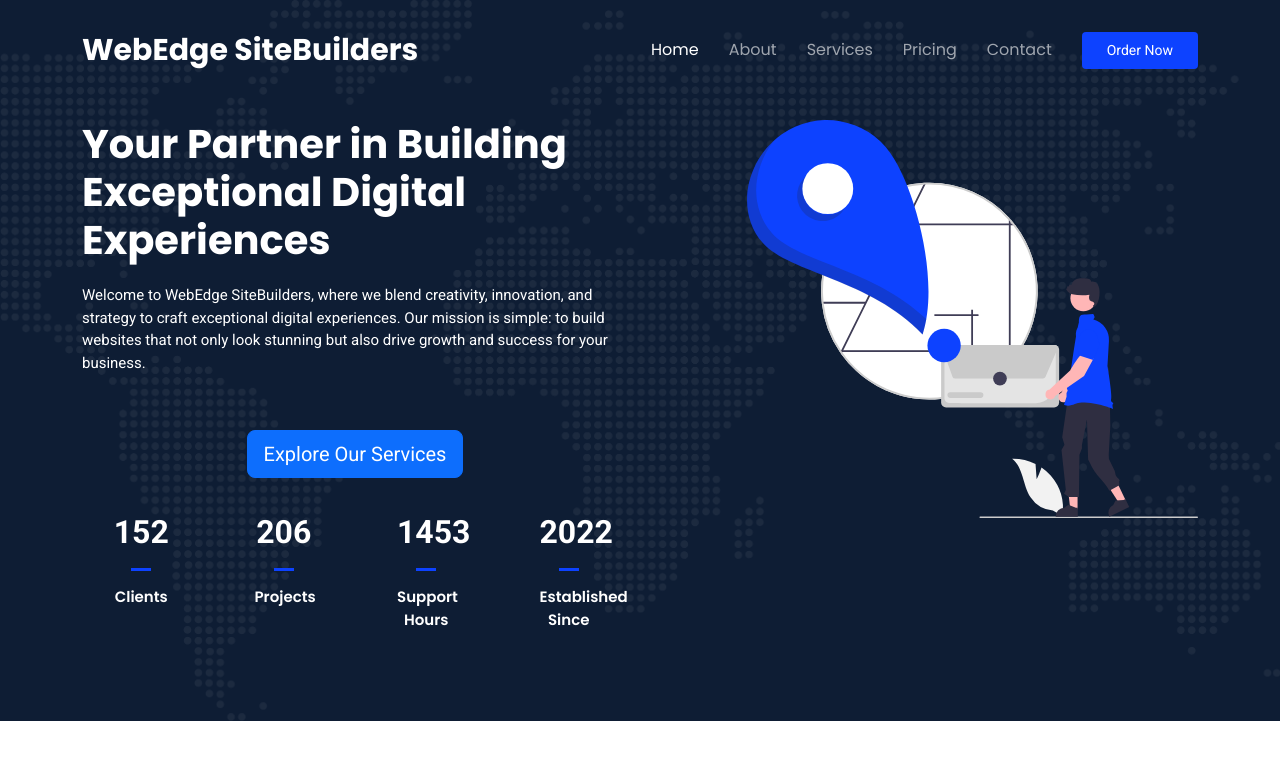
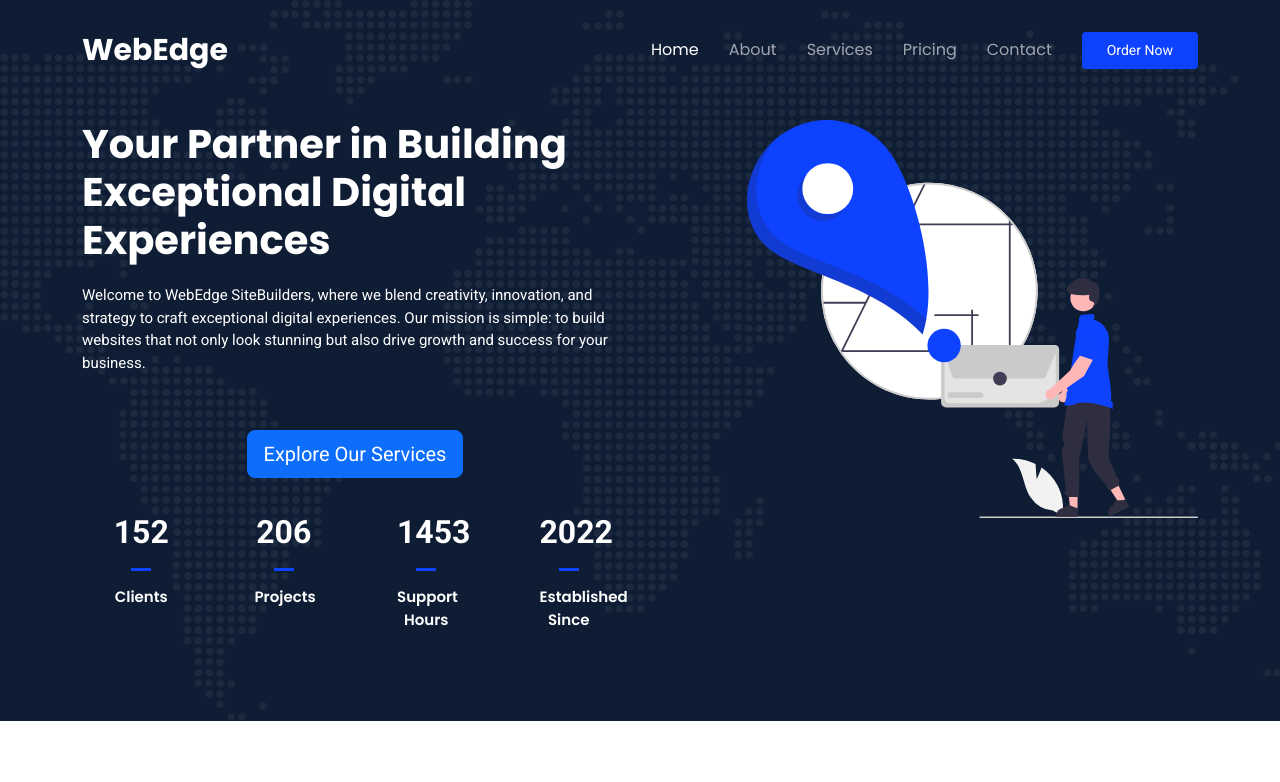
Before and after one commit to WebEdgeAgency/WebEdge, a plain HTML site: page index.html in a window 1280 px wide. Shown: the top 782 px of the page. Drawn offline with Linux system fonts and the light colour scheme.

Commit message:
abcdgygdud

```diff
--- a/index.html
+++ b/index.html
@@ -47,7 +47,7 @@
       <a href="index.html" class="logo d-flex align-items-center me-auto">
         <!-- Uncomment the line below if you also wish to use an image logo -->
         <!-- <img src="assets/img/logo.png" alt=""> -->
-        <h1 class="sitename">WebEdge SiteBuilders</h1>
+        <h1 class="sitename">WebEdge</h1>
       </a>
 
       <nav id="navmenu" class="navmenu">
```
